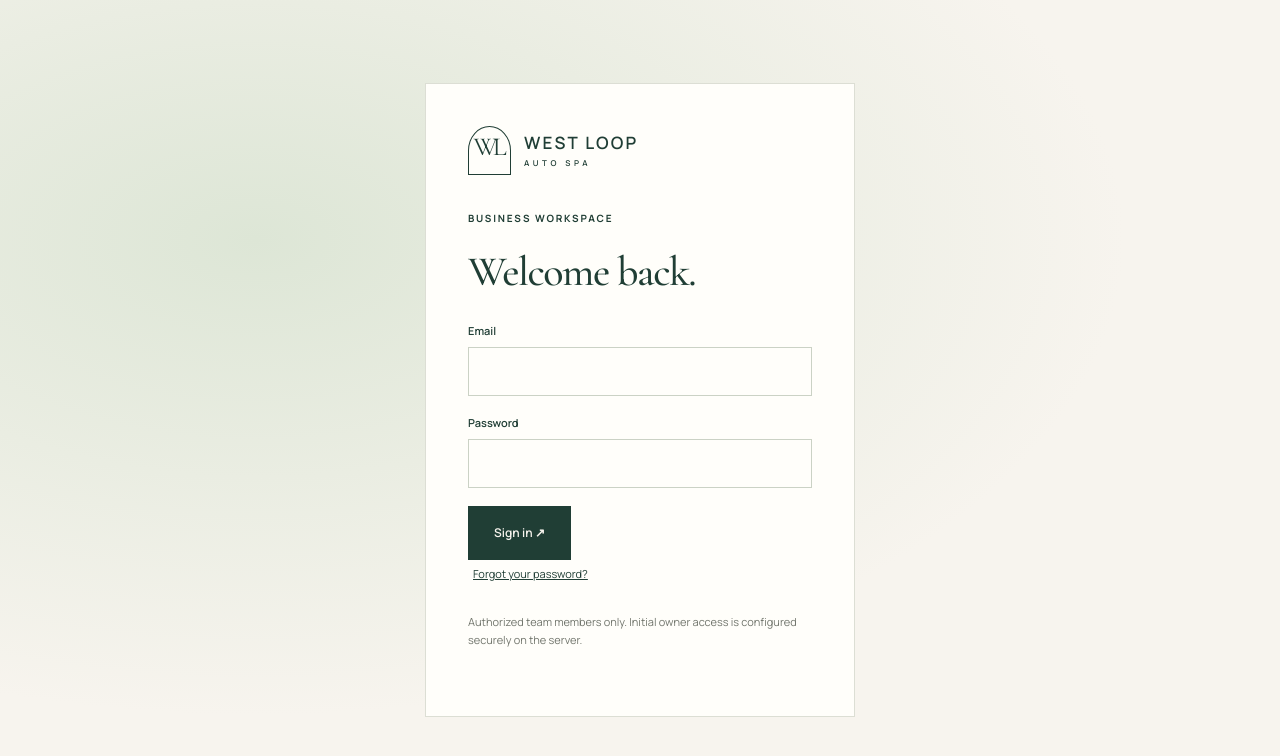
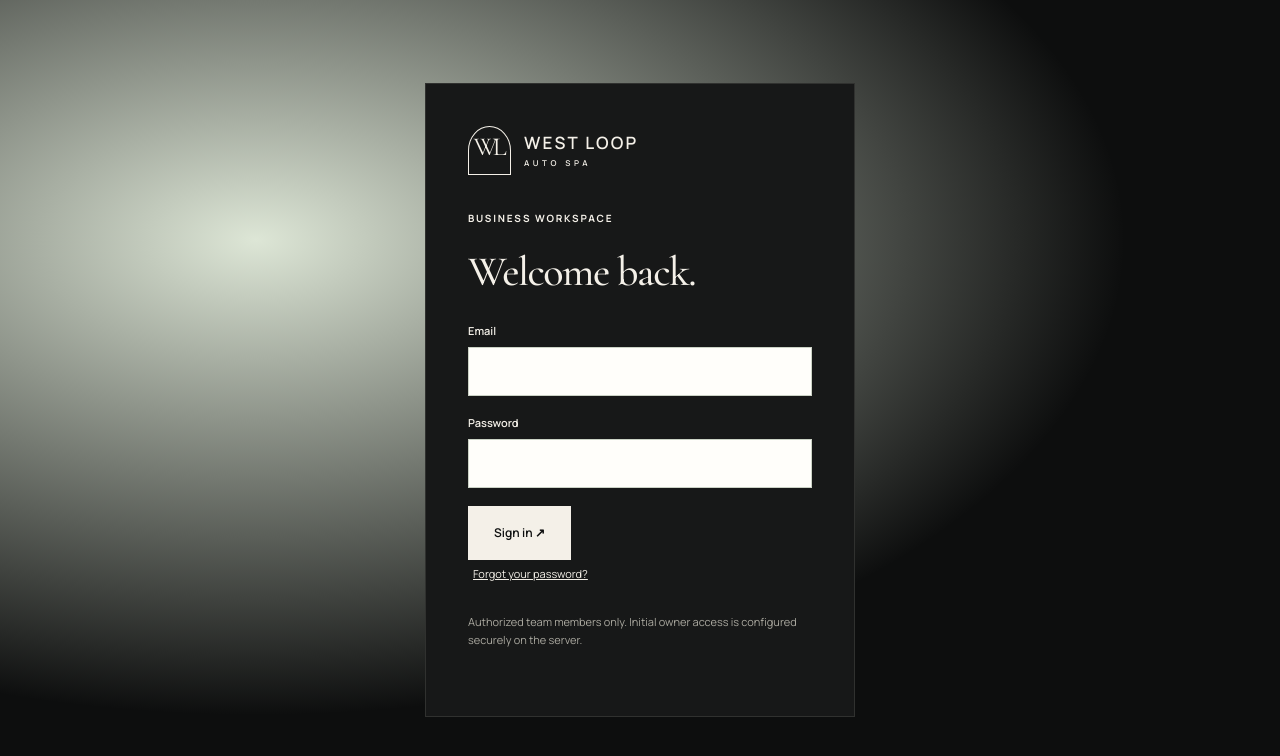
Before and after one commit to Dimak7/DetailxLA, a Next.js app: page /admin/login in a window 1280 px wide. Shown: the top 756 px of the page. Built offline with nearby package versions, Linux system fonts and the light colour scheme; no server answers.

Commit message:
Unify West Loop with luxury automotive color system

```diff
--- a/app/globals.css
+++ b/app/globals.css
@@ -189,13 +189,13 @@
   min-height: 70px;
 }
 :root {
-  --ink: #203e35;
-  --paper: #f7f4ee;
-  --white: #fffefa;
-  --muted: #72766d;
-  --line: #dcded4;
-  --sage: #e6ebe1;
-  --gold: #b69361;
+  --ink: #f4f0e8;
+  --paper: #0d0e0e;
+  --white: #171818;
+  --muted: #aaa89f;
+  --line: #30312f;
+  --sage: #1d201e;
+  --gold: #c6a66b;
   --font-sans: var(--font-body);
 }
 * {
@@ -293,8 +293,8 @@ button:disabled {
 .announcement {
   padding: 9px 6%;
   font-size: 10px;
-  background: var(--ink);
-  color: var(--paper);
+  background: #070808;
+  color: var(--gold);
   letter-spacing: 0.08em;
   display: flex;
   justify-content: space-between;
@@ -366,7 +366,9 @@ button:disabled {
   transition: background 0.2s;
 }
 .button:hover {
-  background: #34594b;
+  background: var(--gold);
+  border-color: var(--gold);
+  color: #111;
 }
 .button.light {
   background: var(--paper);
```
